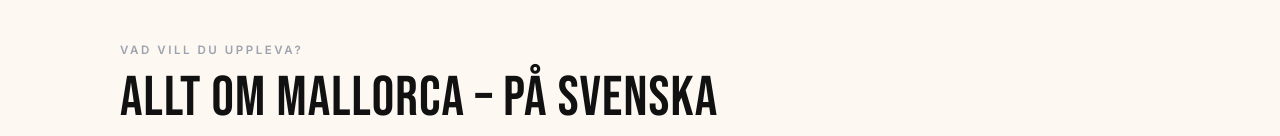
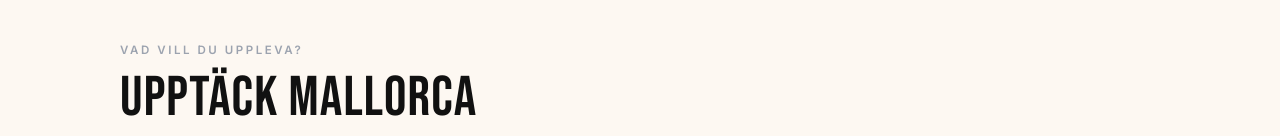
Before and after one commit to ErikFerla/min-hemsida, a Next.js app: page / in a window 1280 px wide. Shown: the part 816-952 px from the top of the page. Built offline with nearby package versions, Linux system fonts and the light colour scheme.

Commit message:
Update section title to Upptäck Mallorca

```diff
--- a/app/page.tsx
+++ b/app/page.tsx
@@ -46,7 +46,7 @@ export default function Home() {
         <section style={{ background: '#FDF8F2', padding: '64px 60px' }}>
           <div className="section-inner">
             <p className="section-label">VAD VILL DU UPPLEVA?</p>
-            <h2 className="section-title">Allt om Mallorca – på svenska</h2>
+            <h2 className="section-title">Upptäck Mallorca</h2>
             <div className="section-divider"></div>
             <div style={{
               display: 'grid',
```
